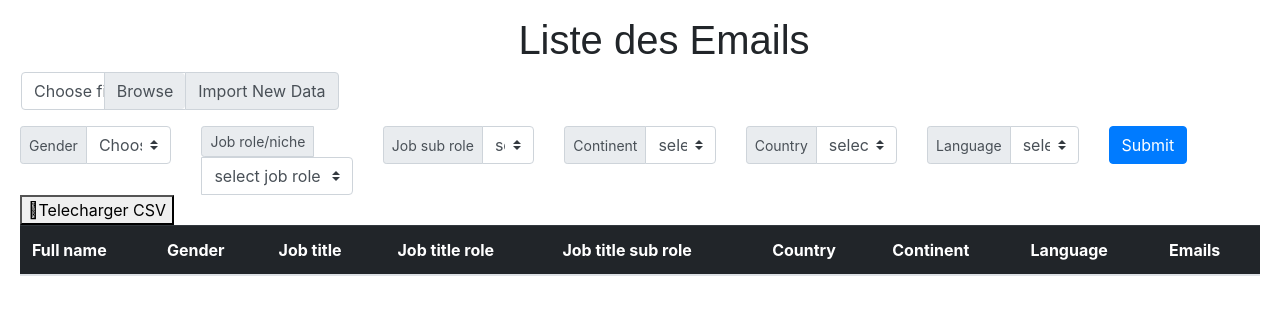
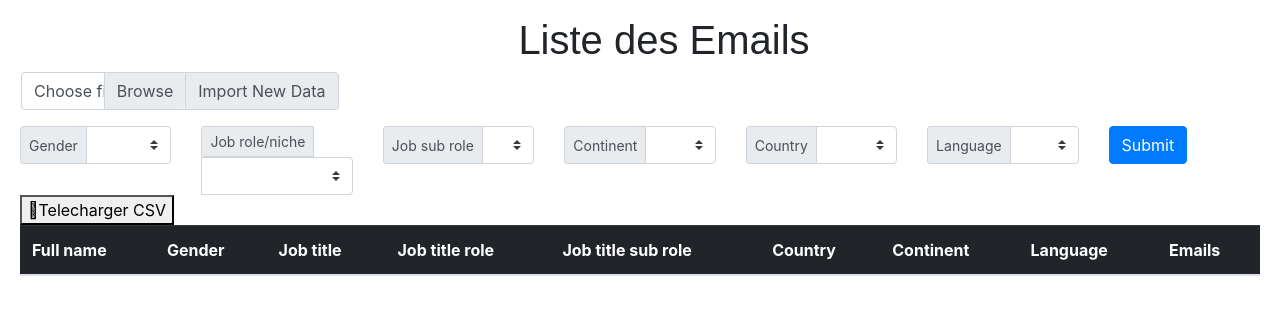
Before and after one commit to be-soumaya/Emails-Data-Analytics-Freelance, a Django app: template EmailsApp/templates/index.html in a window 1280 px wide. Shown: the top 315 px of the page. Run offline with Django 3.2, Linux system fonts and the light colour scheme; the template is opened without the code that fills it: most values are stand-ins (such as "Sample title", 1, 10 or a date in 2020); lists and menus that the app fills with data are empty; some libraries are stand-ins or nearby versions.

Commit message:
Add files via upload

```diff
--- a/EmailsApp/templates/index.html
+++ b/EmailsApp/templates/index.html
@@ -48,16 +48,16 @@
       </form>
 
       <form id="getForm" action="" method="get">
-        <div class="row">
+        <div class="row" id="wrapper">
           <div class="col">
             <div class="input-group input-group-sm" >
               <div class="input-group-prepend">
-                <label class="input-group-text" for="inputGroupSelect01">Gender</label>
+                <label class="input-group-text" for="gender">Gender</label>
               </div>
-              <select class="custom-select" id="inputGroupSelect01">
-                <option selected>Choose...</option>
-                <option value="F">Female</option>
-                <option value="M">Male</option>
+              <select class="custom-select" id="gender">
+                <option selected> </option>
+                <option value="female">Female</option>
+                <option value="male">Male</option>
               </select>
             </div>
           </div>
@@ -67,7 +67,7 @@
                 <label class="input-group-text" for="job_role" >Job role/niche</label>
               </div>
               <select class="custom-select" id="job_role" name="job_role" form="getForm" >
-                <option>select job role</option>
+                <option> </option>
                 {% for item in list_job_title_role %}
                   <option value="{{ item }}" style="text-transform: capitalize" >{{ item }}</option>
                 {% endfor %}
@@ -80,7 +80,7 @@
                 <label class="input-group-text" for="job_sub_role">Job sub role</label>
               </div>
               <select class="custom-select" id="job_sub_role" name="job_sub_role" form="getForm">
-                <option>select job sub role</option>
+                <option> </option>
 
               </select>
             </div>
@@ -91,7 +91,7 @@
                 <label class="input-group-text" for="continent">Continent</label>
               </div>
               <select class="custom-select" id="continent" name="continent" >
-                <option>select continent</option>
+                <option> </option>
                 <option value="africa">Africa</option>
                 <option value="asia">Asia</option>
                 <option value="europe">Europe</option>
@@ -107,7 +107,7 @@
                 <label class="input-group-text" for="country">Country</label>
               </div>
               <select class="custom-select" id="country" name="country">
-                <option>select Country</option>
+                <option> </option>
 
               </select>
             </div>
@@ -118,7 +118,7 @@
                 <label class="input-group-text" for="language">Language</label>
               </div>
               <select class="custom-select" id="language" name="language">
-                <option>select language</option>
+                <option> </option>
                 {% for item in list_language %}
                   <option value="{{ item }}" style="text-transform: capitalize">{{ item }}</option>
                 {% endfor %}
@@ -217,19 +217,19 @@
           dataType:'json',
           success:function(response){
               var select=document.getElementById("job_sub_role");
+              var emptyOption = document.createElement("option");
+              emptyOption.innerHTML = " "
+              select.appendChild(emptyOption)
               for(var i=0; i<response.list_job_title_sub_role.length;i++){
                 var option = document.createElement("option");
-                option.value = response.list_job_title_sub_role[i];
+                option.value = response.list_job_title_sub_role[i];////////////////////////////////value to match what on DB
                 option.innerHTML = response.list_job_title_sub_role[i].replace("_"," ");
                 option.style.textTransform= "capitalize";
                 select.appendChild(option);
               }
-
               for(var i=0; i<response.data.length;i++){
               $('#DataTable').append(`<tr><td>${response.data[i].full_name}</td><td>${response.data[i].gender}</td><td>${response.data[i].job_title}</td><td>${response.data[i].job_title_role}</td><td>${response.data[i].job_title_sub_role}</td><td>${response.data[i].location_country}</td><td>${response.data[i].location_continent}</td><td>${response.data[i].languages}</td><td>${response.all_emails[i].join('<br>')}</td></tr>`);
               }
-
-
 
           },
         });
@@ -259,6 +259,25 @@
             });
         });
         // SEND FORM
+        document.getElementById("wrapper").addEventListener("change",function(){
+          $.ajax({
+            type:'GET',
+            url:"getResults/",
+            data:{
+              gender:$("#gender").val(),
+              job_role:$("#job_role").val(),
+              job_sub_role:$("#job_sub_role").val(),
+              continent:$("#continent").val(),
+              country:$("#country").val(),
+              language:$("#language").val(),
+            },
+            dataType:'json',
+            success:function(response){
+                console.log('passs')
+
+            },
+          });
+        })
 
                   </script>
 
```
